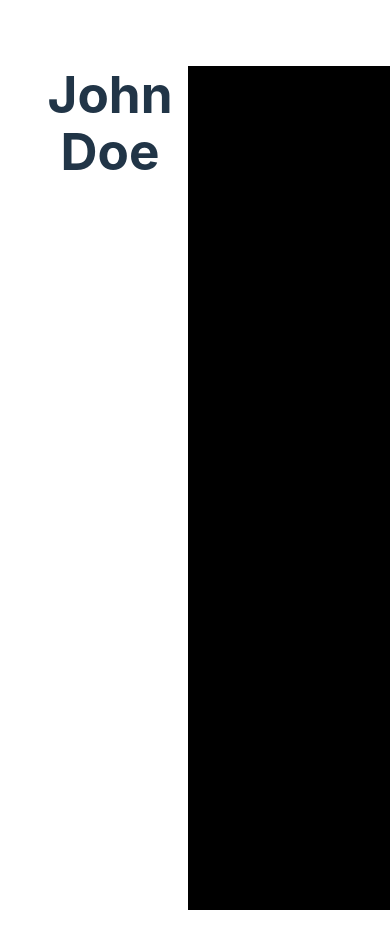
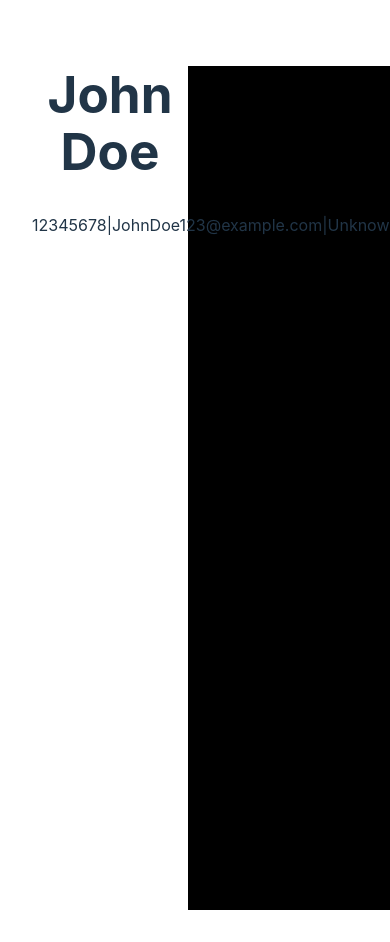
Before and after one commit to G-Y-Chan/resume-generator-app, a React (Vite) app: page / in a window 390 px wide. Shown: the top 942 px of the page. Built offline with nearby package versions, Linux system fonts and the light colour scheme.

Commit message:
Add span element to display phone, email and location

```diff
--- a/src/components/Resume.jsx
+++ b/src/components/Resume.jsx
@@ -8,6 +8,7 @@ function Resume(props) {
             }}
         >
             <h1>{props.data.name}</h1>
+            <span>{props.data.phone}|{props.data.email}|{props.data.location}</span>
         </div>
     )
 }
```
